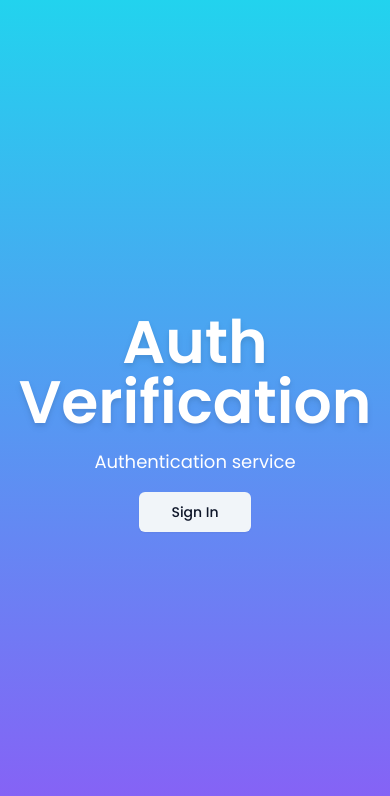
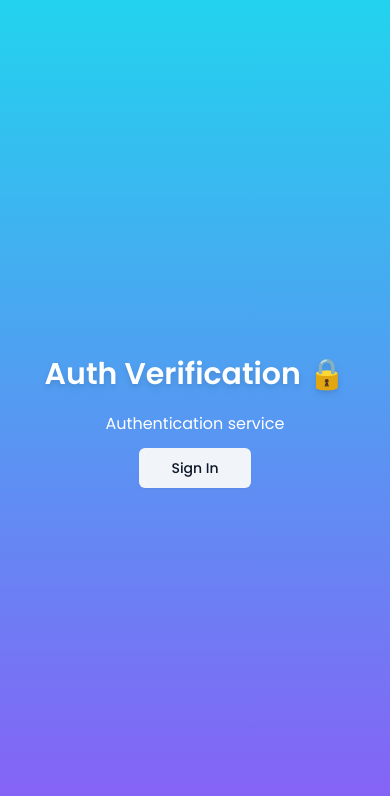
Before and after one commit to Adiflickzzz/next-auth-revise, a Next.js app: page / in a window 390 px wide. Shown: the top 796 px of the page. Built offline with nearby package versions, Linux system fonts and the light colour scheme.

Commit message:
made responsive

```diff
--- a/app/auth/layout.tsx
+++ b/app/auth/layout.tsx
@@ -1,6 +1,6 @@
 const AuthLayout = ({ children }: { children: React.ReactNode }) => {
   return (
-    <div className="h-full flex flex-col items-center justify-center bg-gradient-to-b from-cyan-400 to-violet-500">
+    <div className="h-full w-screen flex flex-col items-center justify-center bg-gradient-to-b from-cyan-400 to-violet-500">
       {children}
     </div>
   );
--- a/app/page.tsx
+++ b/app/page.tsx
@@ -4,12 +4,14 @@ import Image from "next/image";
 
 export default function Home() {
   return (
-    <main className="h-full flex flex-col items-center justify-center bg-gradient-to-b from-cyan-400 to-violet-500">
-      <div className="space-y-4 text-center">
-        <h1 className="font-semibold text-white text-6xl drop-shadow-md">
-          Auth Verification
+    <main className="h-full w-screen flex flex-col items-center justify-center bg-gradient-to-b from-cyan-400 to-violet-500">
+      <div className="space-y-3 text-center">
+        <h1 className="font-semibold text-white text-3xl sm:text-6xl drop-shadow-md">
+          Auth Verification 🔒
         </h1>
-        <p className="text-white text-lg">Authentication service</p>
+        <p className="text-white sm:text-lg pt-2 sm:pt-0">
+          Authentication service
+        </p>
         <div>
           <LoginButton>
             <Button variant="secondary" size="lg">
--- a/components/auth/CardWrapper.tsx
+++ b/components/auth/CardWrapper.tsx
@@ -21,7 +21,7 @@ export const CardWrapper = ({
   showSocial,
 }: CardWrapperProps) => {
   return (
-    <Card className="w-[400px] shadow-md ">
+    <Card className="w-[350px]  sm:w-[400px] m-10 shadow-md ">
       <CardHeader>
         <Header label={headerLabel} />
       </CardHeader>
--- a/components/auth/Header.tsx
+++ b/components/auth/Header.tsx
@@ -8,7 +8,7 @@ interface HeaderProps {
 export const Header = ({ label, classname }: HeaderProps) => {
   return (
     <div className="w-full flex flex-col gap-y-2 items-center justify-center">
-      <h1 className="text-3xl font-semibold">Auth</h1>
+      <h1 className="text-3xl font-semibold">Auth 🔒</h1>
       <p className={(cn("text-muted-foreground text-sm"), classname)}>
         {label}
       </p>
```
